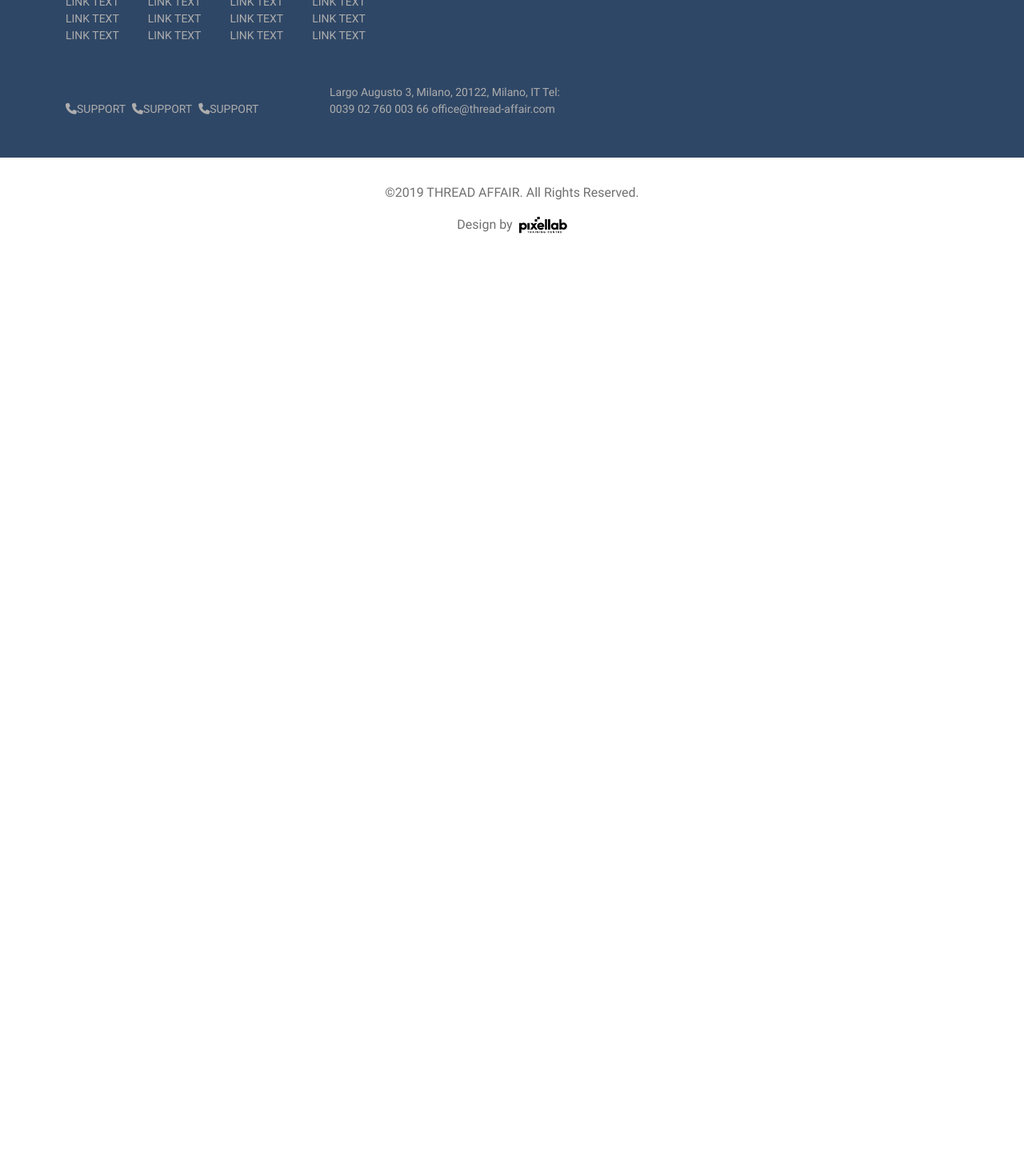
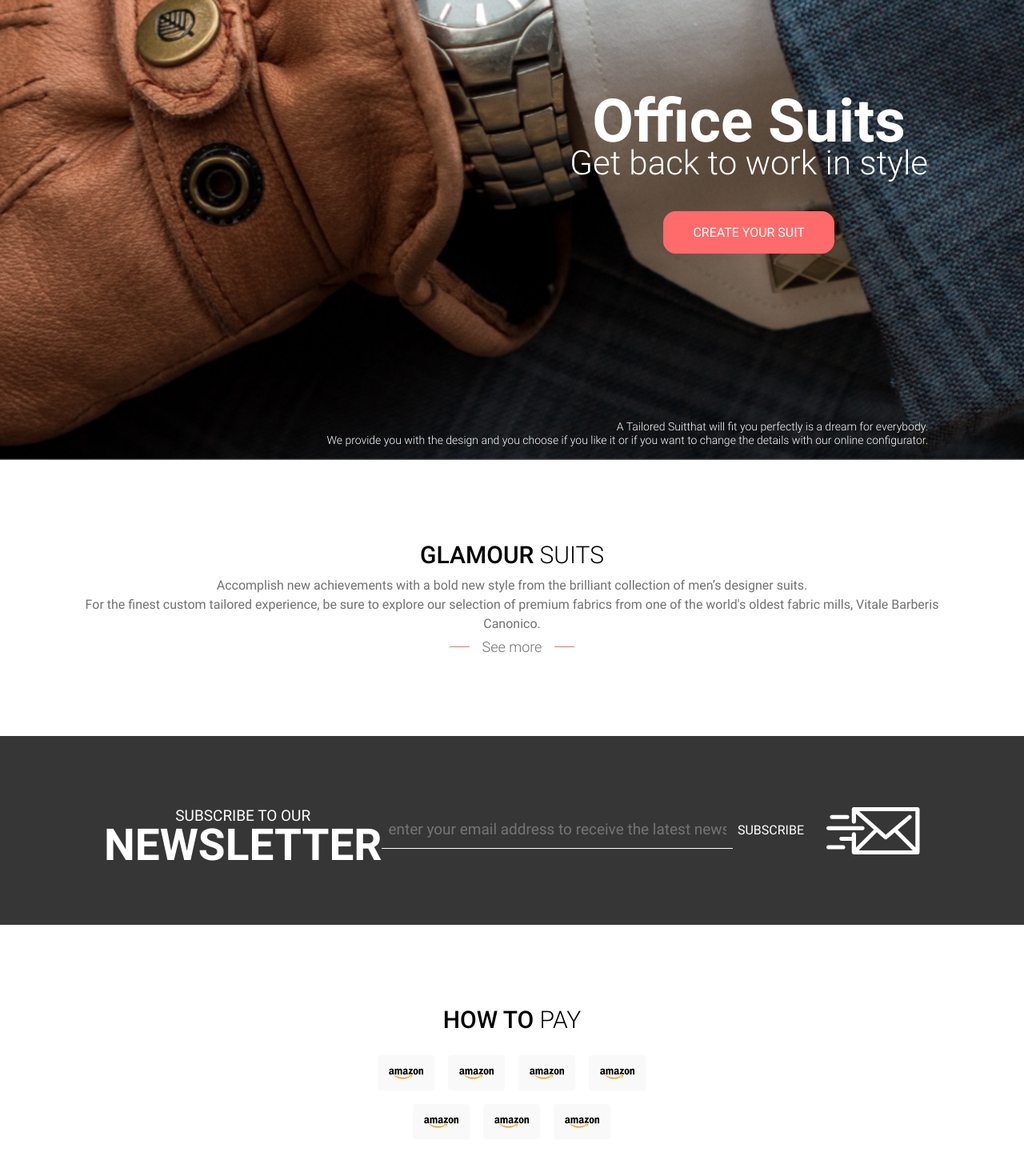
Before and after one commit to VictorJilescu/thread-affair, a Next.js app: page / in a window 1280 px wide. Shown: the part 440-1910 px from the top of the page at 80% size. Before the commit the page ends 800 px from the top, so only its background shows below. Built offline with nearby package versions, Linux system fonts and the light colour scheme.

Commit message:
thread affair

```diff
--- /dev/null
+++ b/components/homepage/home-newsletter.jsx
@@ -0,0 +1,23 @@
+export default function HomeNewsletter() {
+  return (
+    <section className="home-newsletter">
+      <form className="container">
+        <label htmlFor="newsletterEmail">
+          Subscribe to our <span>newsletter</span>
+        </label>
+
+        <input
+          type="email"
+          name="newsletterEmail"
+          id="newsletterEmail"
+          placeholder="enter your email address to receive the latest newsl"
+          required
+        />
+
+        <button type="submit" title="Subscribe">
+          Subscribe
+        </button>
+      </form>
+    </section>
+  );
+}
--- a/components/main.jsx
+++ b/components/main.jsx
@@ -1,3 +1,108 @@
+import HomeNewsletter from './homepage/home-newsletter';
+
 export default function Main() {
-  return <main>m</main>;
+  return (
+    <main className="content">
+      <header className="content-header">
+        <div className="banner-main">
+          <div className="banner-main-inner container">
+            <div className="banner-info">
+              <h1>Office Suits</h1>
+              <h2>Get back to work in style</h2>
+
+              <a
+                href=""
+                title="Create your suit"
+                className="button button-large"
+              >
+                Create your suit
+              </a>
+            </div>
+
+            <div className="banner-copy">
+              <p>
+                <span>A Tailored Suit</span>
+                that will fit you perfectly is a dream for everybody.
+              </p>
+
+              <p className="d-none d-lg-block">
+                We provide you with the design and you choose if you like it or
+                if you want to change the details with our online configurator.
+              </p>
+            </div>
+          </div>
+        </div>
+      </header>
+
+      <section className="content-main">
+        <section className="home-catalog-preview container">
+          <header>
+            <h1 className="section-title">
+              <span>Glamour</span> Suits
+            </h1>
+
+            <p>
+              Accomplish new achievements with a bold new style from the
+              brilliant collection of men’s designer suits.
+            </p>
+            <p>
+              For the finest custom tailored experience, be sure to explore our
+              selection of premium fabrics from one of the world's oldest fabric
+              mills, Vitale Barberis Canonico.
+            </p>
+          </header>
+
+          <section className="product-tiles">
+            {/* {insert-product-tile} */}
+          </section>
+
+          <footer>
+            <a href="" title="See more" className="catalog-preview-cta">
+              See more
+            </a>
+          </footer>
+        </section>
+
+        <HomeNewsletter></HomeNewsletter>
+
+        <section className="home-payment container">
+          <header>
+            <h1 className="section-title">
+              <span>How to</span> Pay
+            </h1>
+          </header>
+
+          <ul>
+            <li>
+              <img src="/images/payment/amazon.jpg" alt="" />
+            </li>
+
+            <li>
+              <img src="/images/payment/amazon.jpg" alt="" />
+            </li>
+
+            <li>
+              <img src="/images/payment/amazon.jpg" alt="" />
+            </li>
+
+            <li>
+              <img src="/images/payment/amazon.jpg" alt="" />
+            </li>
+
+            <li>
+              <img src="/images/payment/amazon.jpg" alt="" />
+            </li>
+
+            <li>
+              <img src="/images/payment/amazon.jpg" alt="" />
+            </li>
+
+            <li>
+              <img src="/images/payment/amazon.jpg" alt="" />
+            </li>
+          </ul>
+        </section>
+      </section>
+    </main>
+  );
 }
--- a/styles/_variables.scss
+++ b/styles/_variables.scss
@@ -1,5 +1,5 @@
 $brand-primary: #ff6b6b;
-$brand-secondary: #2f4766;
+$brand-secondary: #1b1927;
 
 // grays
 $gray-primary: #707070;
--- /dev/null
+++ b/styles/homepage/_banner-main.scss
@@ -0,0 +1,79 @@
+.banner-main {
+  background: $gray-secondary url('/images/banners/banner-02.jpg') no-repeat
+    center center / cover;
+  height: 716px;
+  color: $white;
+  text-align: center;
+
+  .banner-main-inner {
+    display: flex;
+    flex-direction: column;
+    justify-content: flex-end;
+    align-items: center;
+    height: inherit;
+
+    @include media-breakpoint-up(lg) {
+      align-items: flex-end;
+      justify-content: center;
+      padding-right: 50px;
+      position: relative;
+    }
+
+    .banner-info {
+      h1 {
+        font-size: 50px;
+        font-weight: bold;
+        line-height: 33px;
+
+        @include media-breakpoint-up(lg) {
+          font-size: 75px;
+          line-height: 40px;
+        }
+      }
+
+      h2 {
+        font-size: 27px;
+        font-weight: 300;
+        margin-bottom: 50px;
+
+        @include media-breakpoint-up(lg) {
+          font-size: 42px;
+        }
+      }
+    }
+
+    .banner-copy {
+      width: 210px;
+      font-weight: 300;
+      font-size: 18px;
+      margin: 40px 0 70px 0;
+
+      @include media-breakpoint-up(lg) {
+        position: absolute;
+        bottom: 16px;
+        right: 50px;
+        width: auto;
+        margin: 0;
+        font-size: 14px;
+        text-align: right;
+      }
+
+      p {
+        margin: 0;
+        line-height: 17px;
+      }
+
+      p {
+        span {
+          display: block;
+          font-size: 24px;
+
+          @include media-breakpoint-up(lg) {
+            display: inline;
+            font-size: inherit;
+          }
+        }
+      }
+    }
+  }
+}
--- /dev/null
+++ b/styles/homepage/_home-catalog-preview.scss
@@ -0,0 +1,39 @@
+.home-catalog-preview {
+  & > header {
+    text-align: center;
+
+    p {
+      margin-bottom: 0;
+    }
+  }
+
+  & > footer {
+    text-align: center;
+
+    .catalog-preview-cta {
+      font-size: 18px;
+      font-weight: 300;
+      line-height: 23px;
+      display: inline-flex;
+      align-items: center;
+      gap: 16px;
+
+      &::after,
+      &::before {
+        content: '';
+        width: 25px;
+        height: 1px;
+        display: inline-block;
+        background-color: $brand-primary;
+        transition: width 0.2s ease-in;
+      }
+
+      &:hover {
+        &::before,
+        &::after {
+          width: 125px;
+        }
+      }
+    }
+  }
+}
--- /dev/null
+++ b/styles/homepage/_home-newslatter.scss
@@ -0,0 +1,68 @@
+.home-newsletter {
+  background-color: $gray-secondary;
+  color: $white;
+  font-size: 19px;
+  text-transform: uppercase;
+
+  & > form {
+    display: flex;
+    flex-direction: column;
+    align-items: center;
+    row-gap: 32px;
+    padding: {
+      top: 32px;
+      bottom: 32px;
+    }
+
+    @include media-breakpoint-up(lg) {
+      flex-direction: row;
+      padding-left: 60px;
+      padding-right: 60px;
+      height: 236px;
+      align-items: center;
+    }
+
+    label {
+      text-align: center;
+      line-height: 36px;
+
+      span {
+        font-size: 55px;
+        font-weight: 700;
+        display: block;
+      }
+    }
+
+    input {
+      &[type='email'] {
+        // width: 32.60188%;
+        width: 100%;
+        background: transparent;
+        border: none;
+        color: $white;
+        padding: 8px;
+        border-bottom: 1px solid $white;
+        text-align: center;
+
+        @include media-breakpoint-up(lg) {
+          width: 32.60188;
+        }
+      }
+    }
+
+    button {
+      &[type='submit'] {
+        border: none;
+        background-color: transparent;
+        color: $white;
+        text-transform: uppercase;
+        font-size: 16px;
+        display: inline-block;
+        padding-right: 145px;
+        min-height: 60px;
+        background: transparent url('/images/icons/mail-send.png') no-repeat
+          right center;
+      }
+    }
+  }
+}
--- /dev/null
+++ b/styles/homepage/_home-payment.scss
@@ -0,0 +1,10 @@
+.home-payment {
+  ul {
+    max-width: 340px;
+    margin: 26px auto 0 auto;
+    display: flex;
+    justify-content: center;
+    gap: 16px;
+    flex-wrap: wrap;
+  }
+}
--- /dev/null
+++ b/styles/homepage/_index.scss
@@ -0,0 +1,40 @@
+@import './home-payment';
+@import './home-newslatter';
+@import './home-catalog-preview';
+@import './banner-main';
+
+.content-main {
+  margin-top: 63px;
+
+  @include media-breakpoint-up(lg) {
+    margin-top: 100px;
+  }
+
+  & > section {
+    margin-bottom: 70px;
+
+    @include media-breakpoint-up(lg) {
+      margin-bottom: 100px;
+    }
+  }
+
+  .section-title {
+    color: $brand-primary;
+    font-size: 24px;
+    line-height: 29px;
+    text-align: center;
+    text-transform: uppercase;
+    font-size: 500;
+
+    @include media-breakpoint-up(lg) {
+      font-weight: 300;
+      font-size: 30px;
+      line-height: 37px;
+      color: $black;
+
+      span {
+        font-weight: 500;
+      }
+    }
+  }
+}
--- a/styles/index.scss
+++ b/styles/index.scss
@@ -18,6 +18,9 @@
 // site
 @import './shared/shared/index';
 
+// homepage
+@import './homepage/index';
+
 body {
   font-family: 'Roboto', 'sans-serif';
   color: $gray-primary;
```
